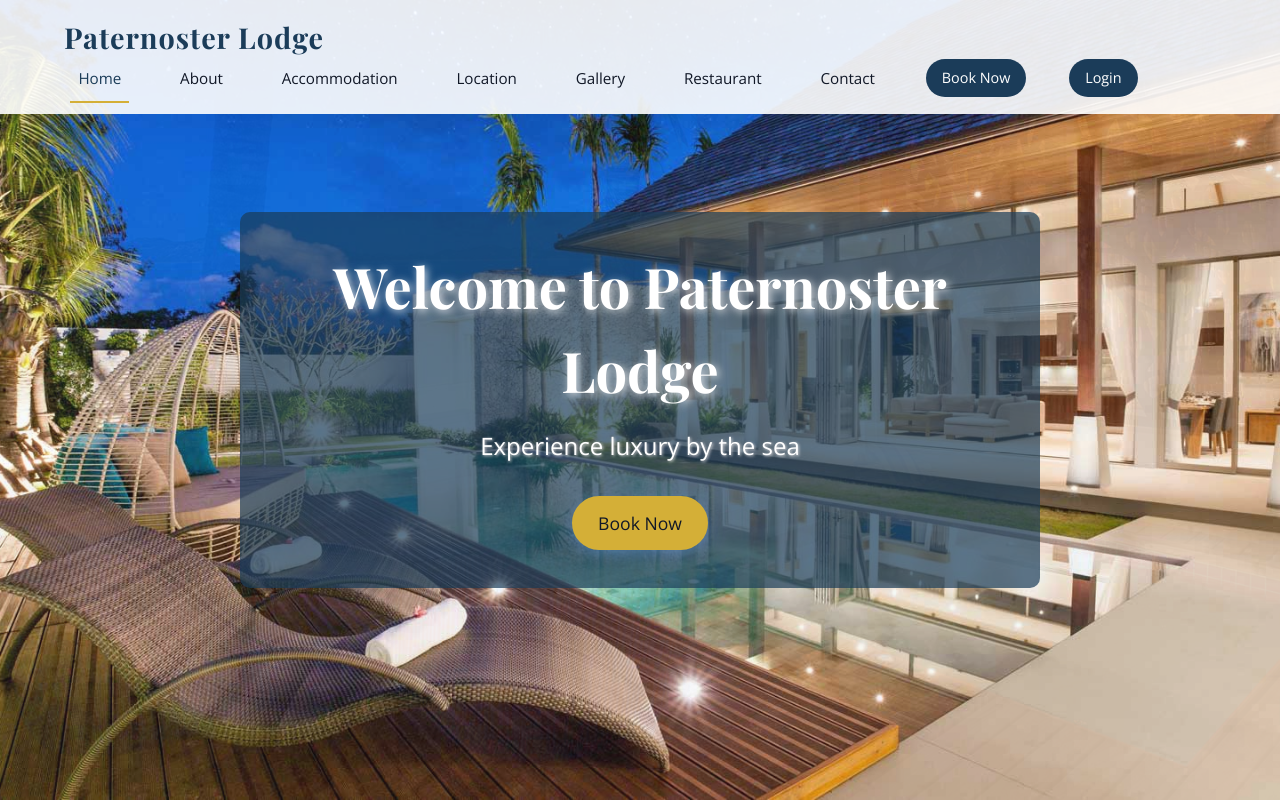
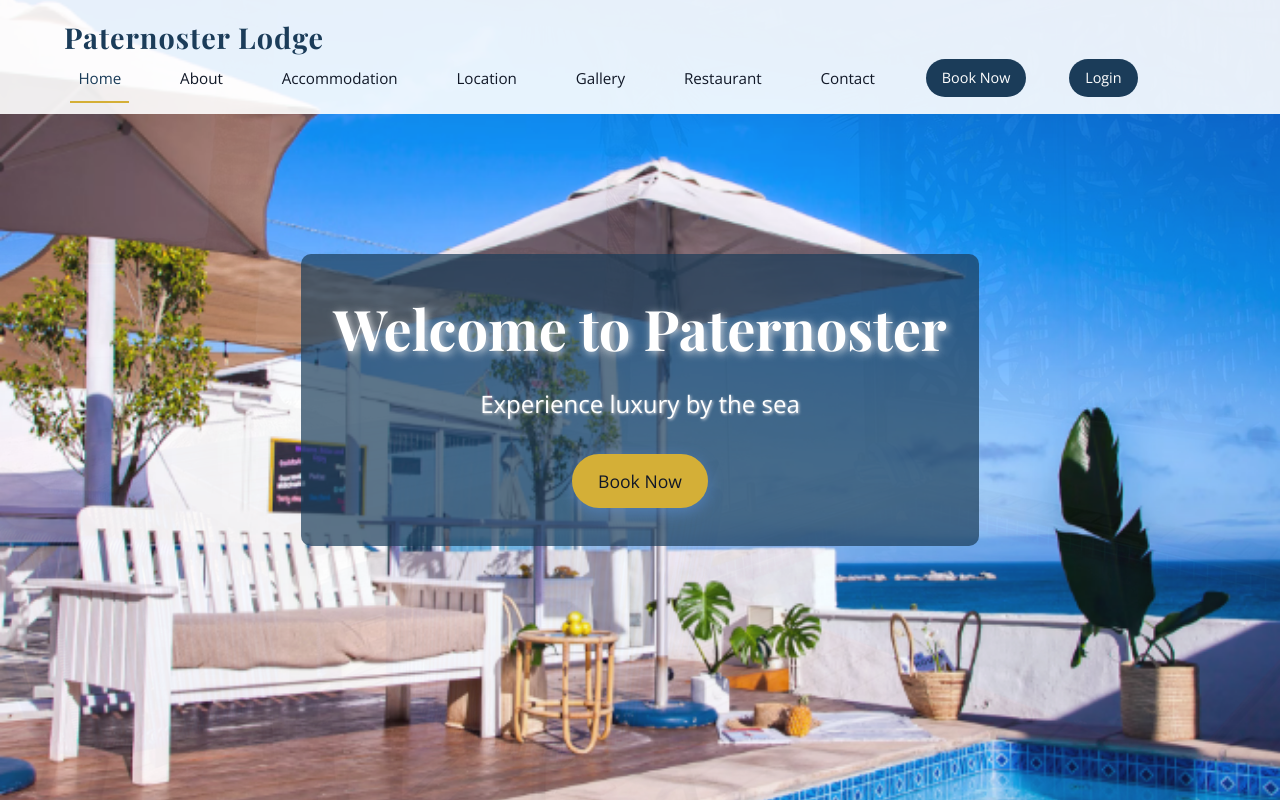
Before and after one commit to LRJen/Paternoster-Lodge, a website: page index.html in a window 1280 px wide. Shown: the top 802 px of the page. Drawn offline with nearby package versions, Linux system fonts and the light colour scheme; some packages are replaced by stand-ins of ours; files whose address does not match are found by name.

```diff
--- a/index.html
+++ b/index.html
@@ -57,12 +57,12 @@
 
 <section class="hero">
     <div class="hero-slideshow">
-        <div class="hero-slide" style="background-image: url('images/marquee-visa-luxury-hotel-collection-1600x900.jpg');"></div>
+        <div class="hero-slide" style="background-image: url('images/PATENOSTA\ FROMT.PNG');"></div>
         <div class="hero-slide" style="background-image: url('images/ext.jpg');"></div>
         <div class="hero-slide" style="background-image: url('images/family\ cottage.jpg');"></div>
     </div>
     <div class="hero-content">
-        <h2 data-aos="fade-up">Welcome to Paternoster Lodge</h2>
+        <h2 data-aos="fade-up">Welcome to Paternoster</h2>
         <p data-aos="fade-up" data-aos-delay="100">Experience luxury by the sea</p>
         <a href="booking.html" class="cta-btn" data-aos="fade-up" data-aos-delay="200">Book Now</a>
     </div>
```
Also changed, not shown: images/PATENOSTA FROMT.PNG (added), images/pizzzzzzz.jpg (deleted).
